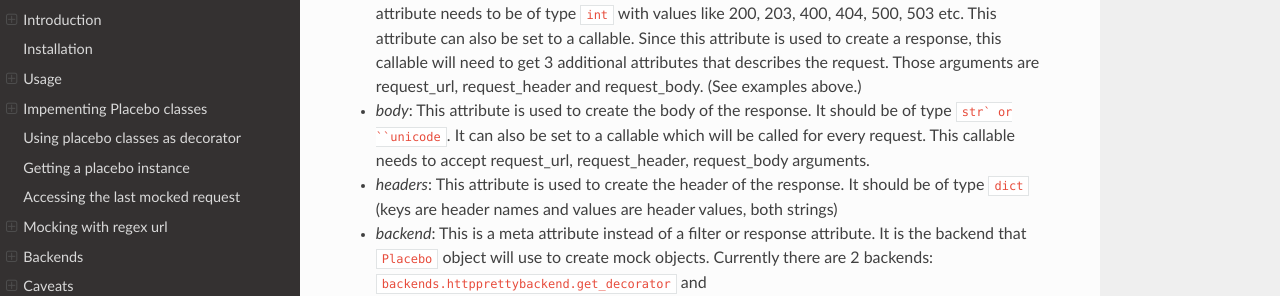
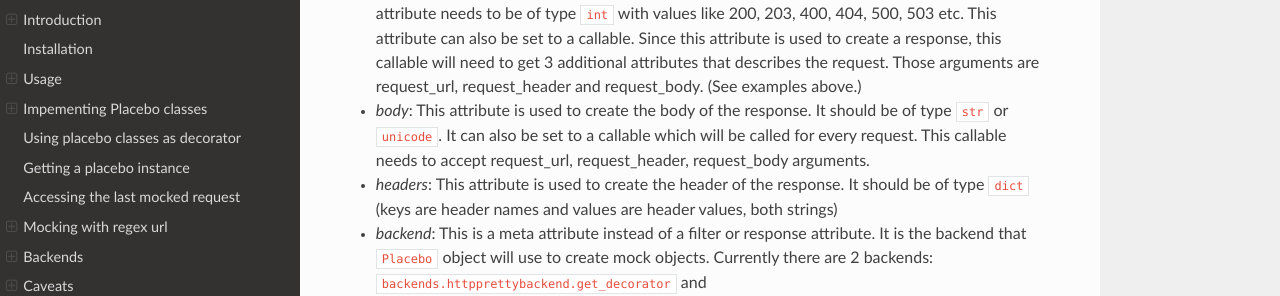
Before and after one commit to huseyinyilmaz/placebo, a Sphinx documentation site: the page built from doc/index.rst, in a window 1280 px wide and 900 px high, scrolled down 6807 px. Shown: the part 155-451 px from the top of the window. Built offline with Sphinx 7.4.7 and the Read the Docs theme 2.0.0, drawn with Linux system fonts in a browser that asks for light colours.

Commit message:
Fix small typo.

```diff
--- a/doc/index.rst
+++ b/doc/index.rst
@@ -328,7 +328,7 @@ This section aims to describe each placebo property in detail.
 
 - *status*: Status represents http status of response. If placebo is matched with current request, a mock response for that request will be created with the status code of this attribute. This attribute needs to be of type ``int`` with values like 200, 203, 400, 404, 500, 503 etc. This attribute can also be set to a callable. Since this attribute is used to create a response, this callable will need to get 3 additional attributes that describes the request. Those arguments are request_url, request_header and request_body. (See examples above.)
 
-- *body*: This attribute is used to create the body of the response. It should be of type ``str` or ``unicode``. It can also be set to a callable which will be called for every request. This callable needs to accept request_url, request_header, request_body arguments.
+- *body*: This attribute is used to create the body of the response. It should be of type ``str`` or ``unicode``. It can also be set to a callable which will be called for every request. This callable needs to accept request_url, request_header, request_body arguments.
 
 - *headers*: This attribute is used to create the header of the response. It should be of type ``dict`` (keys are header names and values are header values, both strings)
 
```
